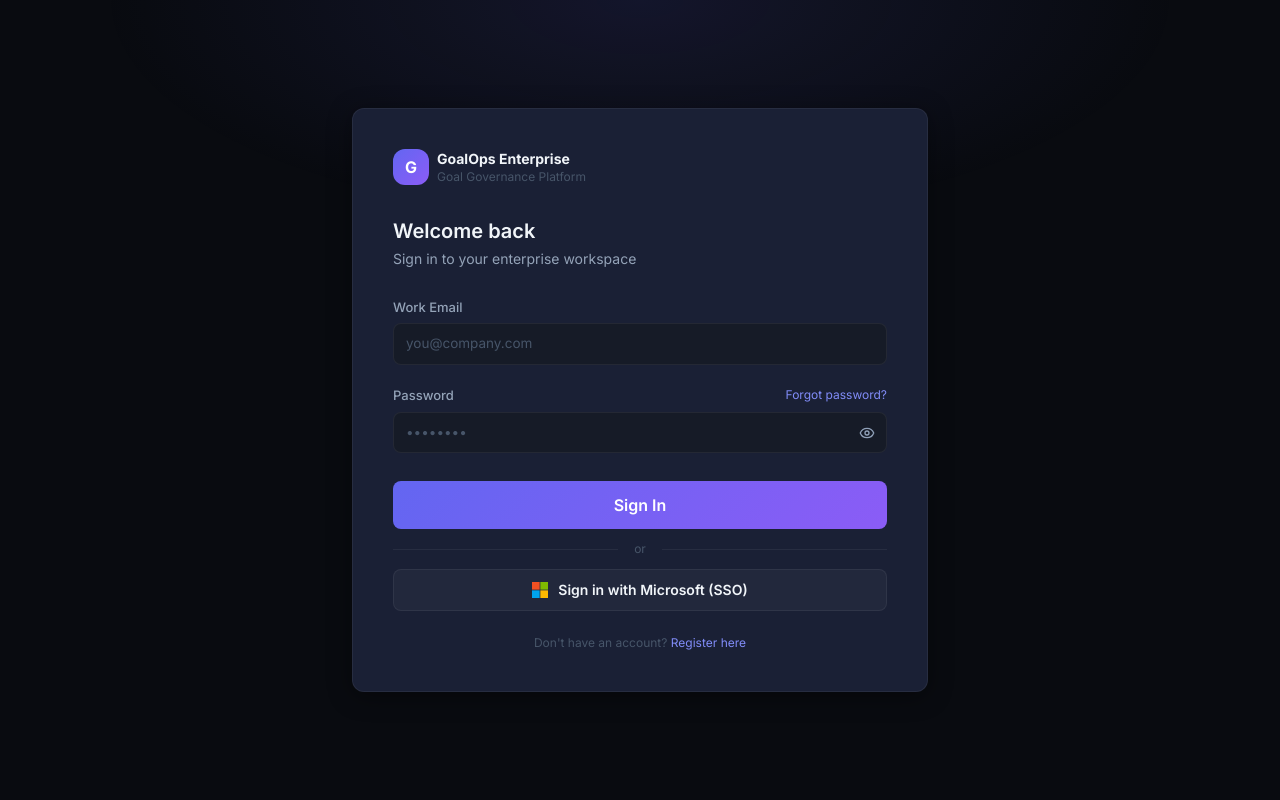
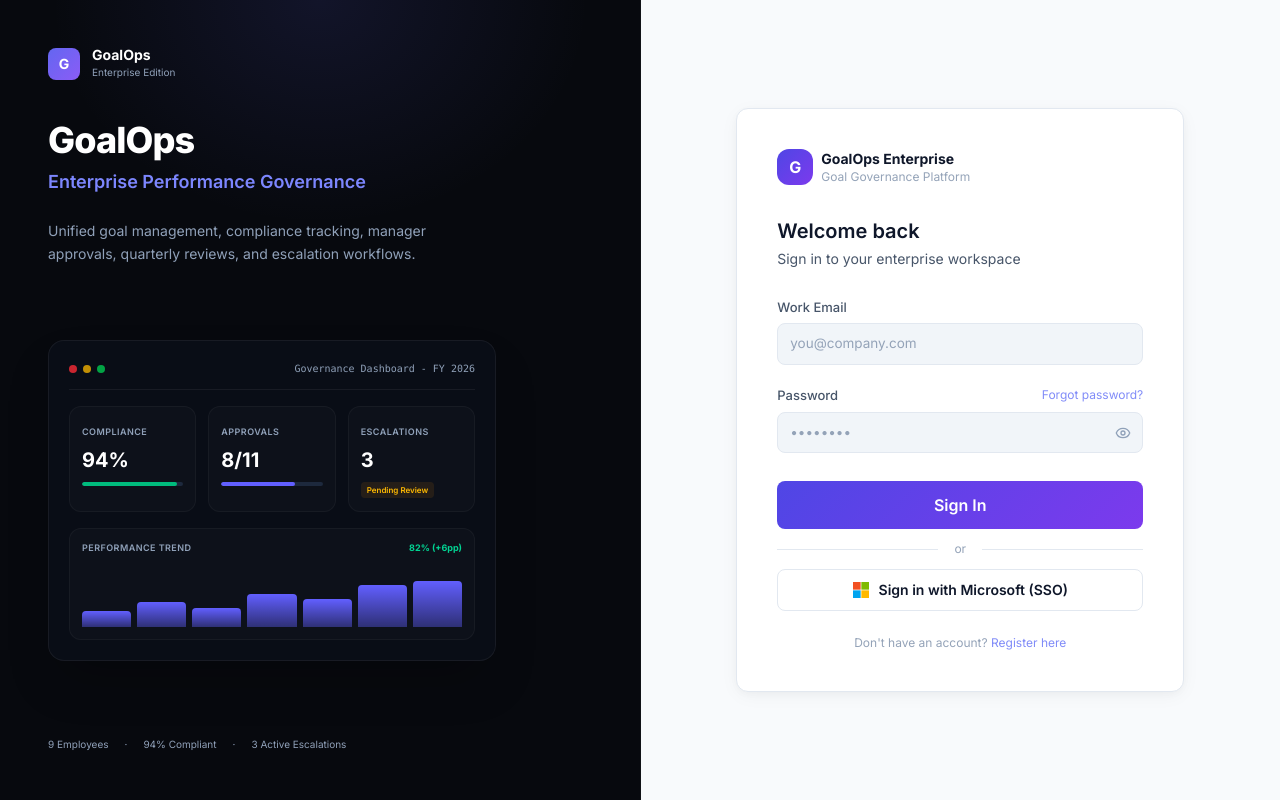
Before and after one commit to Aadesh1106/Goal-Ops, a Next.js app: page /auth/login in a window 1280 px wide. Built offline with nearby package versions, Linux system fonts and the light colour scheme.

Commit message:
design: upgrade color system and layouts to match AtomQuest's beautiful split-screen auth and premium light-body dashboards

```diff
--- a/src/app/auth/layout.tsx
+++ b/src/app/auth/layout.tsx
@@ -1,18 +1,94 @@
 export default function AuthLayout({ children }: { children: React.ReactNode }) {
   return (
-    <div
-      className="min-h-screen flex items-center justify-center p-4"
-      style={{ background: 'var(--bg-base)' }}
-    >
-      {/* Ambient glow */}
-      <div
-        className="fixed inset-0 pointer-events-none"
-        style={{
-          background:
-            'radial-gradient(ellipse 60% 40% at 50% 0%, rgba(99,102,241,0.12) 0%, transparent 70%)',
-        }}
-      />
-      <div className="w-full max-w-xl relative z-10">{children}</div>
+    <div className="min-h-screen flex flex-col md:flex-row" style={{ background: '#090b11' }}>
+      {/* Left panel: Dark dashboard teaser */}
+      <div className="hidden md:flex flex-1 flex-col justify-between p-12 text-white relative overflow-hidden" style={{ background: '#07090e', borderRight: '1px solid rgba(255,255,255,0.04)' }}>
+        {/* Ambient glow */}
+        <div className="absolute inset-0 pointer-events-none" style={{
+          background: 'radial-gradient(ellipse 60% 40% at 50% 0%, rgba(99,102,241,0.12) 0%, transparent 70%)',
+        }} />
+
+        {/* Top Info */}
+        <div className="relative z-10">
+          <div className="flex items-center gap-3 mb-10">
+            <div className="w-8 h-8 rounded-lg flex items-center justify-center text-white font-bold text-sm shrink-0" style={{ background: 'var(--brand-gradient)' }}>
+              G
+            </div>
+            <div>
+              <div className="font-bold text-sm leading-none">GoalOps</div>
+              <div className="text-[10px] mt-0.5 text-slate-400">Enterprise Edition</div>
+            </div>
+          </div>
+
+          <h1 className="text-4xl font-extrabold tracking-tight mb-2" style={{ fontFamily: 'var(--font-inter), sans-serif' }}>GoalOps</h1>
+          <p className="text-lg font-semibold text-indigo-400 mb-6">Enterprise Performance Governance</p>
+          <p className="text-slate-400 max-w-md text-sm leading-relaxed">
+            Unified goal management, compliance tracking, manager approvals, quarterly reviews, and escalation workflows.
+          </p>
+        </div>
+
+        {/* Mock Dashboard Preview exactly like screenshot 1 */}
+        <div className="relative z-10 my-8 max-w-md rounded-2xl border p-5 shadow-2xl" style={{ background: 'rgba(10,15,26,0.8)', borderColor: 'rgba(255,255,255,0.06)', backdropFilter: 'blur(10px)' }}>
+          <div className="flex items-center justify-between mb-4 pb-3 border-b" style={{ borderColor: 'rgba(255,255,255,0.06)' }}>
+            <div className="flex gap-1.5">
+              <span className="w-2 h-2 rounded-full bg-red-500/80"></span>
+              <span className="w-2 h-2 rounded-full bg-yellow-500/80"></span>
+              <span className="w-2 h-2 rounded-full bg-green-500/80"></span>
+            </div>
+            <span className="text-[10px] text-slate-400 font-mono">Governance Dashboard - FY 2026</span>
+          </div>
+
+          <div className="grid grid-cols-3 gap-3 mb-4">
+            <div className="p-3 rounded-xl" style={{ background: 'rgba(255,255,255,0.02)', border: '1px solid rgba(255,255,255,0.04)' }}>
+              <span className="text-[9px] uppercase font-semibold text-slate-400 tracking-wider">Compliance</span>
+              <div className="text-xl font-bold text-white mt-1">94%</div>
+              <div className="w-full bg-slate-800 h-1 rounded-full mt-2 overflow-hidden">
+                <div className="bg-emerald-500 h-full rounded-full" style={{ width: '94%' }}></div>
+              </div>
+            </div>
+            <div className="p-3 rounded-xl" style={{ background: 'rgba(255,255,255,0.02)', border: '1px solid rgba(255,255,255,0.04)' }}>
+              <span className="text-[9px] uppercase font-semibold text-slate-400 tracking-wider">Approvals</span>
+              <div className="text-xl font-bold text-white mt-1">8/11</div>
+              <div className="w-full bg-slate-800 h-1 rounded-full mt-2 overflow-hidden">
+                <div className="bg-indigo-500 h-full rounded-full" style={{ width: '73%' }}></div>
+              </div>
+            </div>
+            <div className="p-3 rounded-xl" style={{ background: 'rgba(255,255,255,0.02)', border: '1px solid rgba(255,255,255,0.04)' }}>
+              <span className="text-[9px] uppercase font-semibold text-slate-400 tracking-wider">Escalations</span>
+              <div className="text-xl font-bold text-white mt-1">3</div>
+              <span className="inline-block mt-2 text-[8px] font-semibold bg-amber-500/10 text-amber-400 px-1.5 py-0.5 rounded">Pending Review</span>
+            </div>
+          </div>
+
+          <div className="p-3 rounded-xl" style={{ background: 'rgba(255,255,255,0.02)', border: '1px solid rgba(255,255,255,0.04)' }}>
+            <div className="flex justify-between items-center mb-2">
+              <span className="text-[9px] uppercase font-semibold text-slate-400 tracking-wider">Performance Trend</span>
+              <span className="text-[9px] text-emerald-400 font-bold">82% (+6pp)</span>
+            </div>
+            <div className="h-16 flex items-end gap-1.5 pt-2">
+              {[30, 45, 35, 60, 50, 75, 82].map((h, i) => (
+                <div key={i} className="flex-1 bg-gradient-to-t from-indigo-500/40 to-indigo-500 rounded-t" style={{ height: `${h}%` }}></div>
+              ))}
+            </div>
+          </div>
+        </div>
+
+        {/* Footer info */}
+        <div className="flex gap-4 relative z-10 text-[10px] text-slate-400">
+          <span>9 Employees</span>
+          <span>·</span>
+          <span>94% Compliant</span>
+          <span>·</span>
+          <span>3 Active Escalations</span>
+        </div>
+      </div>
+
+      {/* Right panel: Light-mode clean login interface */}
+      <div className="flex-1 flex items-center justify-center p-6 md:p-12 dashboard-layout" style={{ background: '#f8fafc' }}>
+        <div className="w-full max-w-md">
+          {children}
+        </div>
+      </div>
     </div>
   );
 }
--- a/src/app/globals.css
+++ b/src/app/globals.css
@@ -41,6 +41,31 @@
     /* Shadow */
     --shadow-card: 0 4px 24px rgba(0,0,0,0.4);
     --shadow-glow: 0 0 40px rgba(99,102,241,0.15);
+  }
+
+  .dashboard-layout {
+    /* Background layers */
+    --bg-base: #f8fafc;
+    --bg-surface: #ffffff;
+    --bg-elevated: #f1f5f9;
+    --bg-card: #ffffff;
+    --bg-hover: #f8fafc;
+    --bg-border: #e2e8f0;
+
+    /* Brand overrides */
+    --brand-primary: #4f46e5;
+    --brand-secondary: #7c3aed;
+    --brand-gradient: linear-gradient(135deg, #4f46e5 0%, #7c3aed 100%);
+
+    /* Text */
+    --text-primary: #0f172a;
+    --text-secondary: #475569;
+    --text-muted: #94a3b8;
+    --text-disabled: #cbd5e1;
+
+    /* Shadow */
+    --shadow-card: 0 4px 20px -2px rgba(0, 0, 0, 0.05), 0 2px 8px -1px rgba(0, 0, 0, 0.03);
+    --shadow-glow: 0 10px 15px -3px rgba(99, 102, 241, 0.1), 0 4px 6px -4px rgba(99, 102, 241, 0.1);
   }
 
   * {
@@ -104,7 +129,7 @@
 
   /* ─── KPI Card ─────────────────────────────────────── */
   .kpi-card {
-    background: linear-gradient(135deg, var(--bg-card) 0%, rgba(26, 32, 53, 0.6) 100%);
+    background: var(--bg-card);
     border: 1px solid var(--bg-border);
     border-radius: 12px;
     padding: 1.25rem 1.5rem;
@@ -132,6 +157,16 @@
   /* ─── Sidebar ──────────────────────────────────────── */
   .sidebar {
     width: var(--sidebar-width);
+    /* Keep sidebar explicitly dark theme always */
+    --bg-elevated: rgba(255, 255, 255, 0.05);
+    --bg-border: rgba(255, 255, 255, 0.05);
+    --bg-hover: rgba(255, 255, 255, 0.06);
+    --text-primary: #f8fafc;
+    --text-secondary: #94a3b8;
+    --text-muted: #64748b;
+    --sidebar-bg: #0b0f19;
+    --sidebar-border: rgba(255, 255, 255, 0.06);
+
     background: var(--sidebar-bg);
     border-right: 1px solid var(--sidebar-border);
     height: 100vh;
@@ -150,7 +185,7 @@
     gap: 10px;
     padding: 9px 14px;
     border-radius: 8px;
-    color: var(--text-secondary);
+    color: var(--text-secondary) !important;
     font-size: 13.5px;
     font-weight: 500;
     text-decoration: none;
@@ -159,14 +194,14 @@
   }
 
   .sidebar-nav-item:hover {
-    background: rgba(99, 102, 241, 0.08);
-    color: var(--text-primary);
+    background: rgba(255, 255, 255, 0.04) !important;
+    color: var(--text-primary) !important;
   }
 
   .sidebar-nav-item.active {
-    background: rgba(99, 102, 241, 0.15);
-    color: #818cf8;
-    border: 1px solid rgba(99, 102, 241, 0.15);
+    background: rgba(99, 102, 241, 0.15) !important;
+    color: #818cf8 !important;
+    border: 1px solid rgba(99, 102, 241, 0.15) !important;
   }
 
   /* ─── Button Variants ──────────────────────────────── */
--- a/src/components/layout/DashboardShell.tsx
+++ b/src/components/layout/DashboardShell.tsx
@@ -8,7 +8,7 @@
 
 export function DashboardShell({ children, sidebar, className }: DashboardShellProps) {
   return (
-    <div className="flex min-h-screen" style={{ background: 'var(--bg-base)' }}>
+    <div className="flex min-h-screen dashboard-layout" style={{ background: 'var(--bg-base)' }}>
       {sidebar}
       <main className={cn('page-content flex-1', className)}>
         {children}
```
